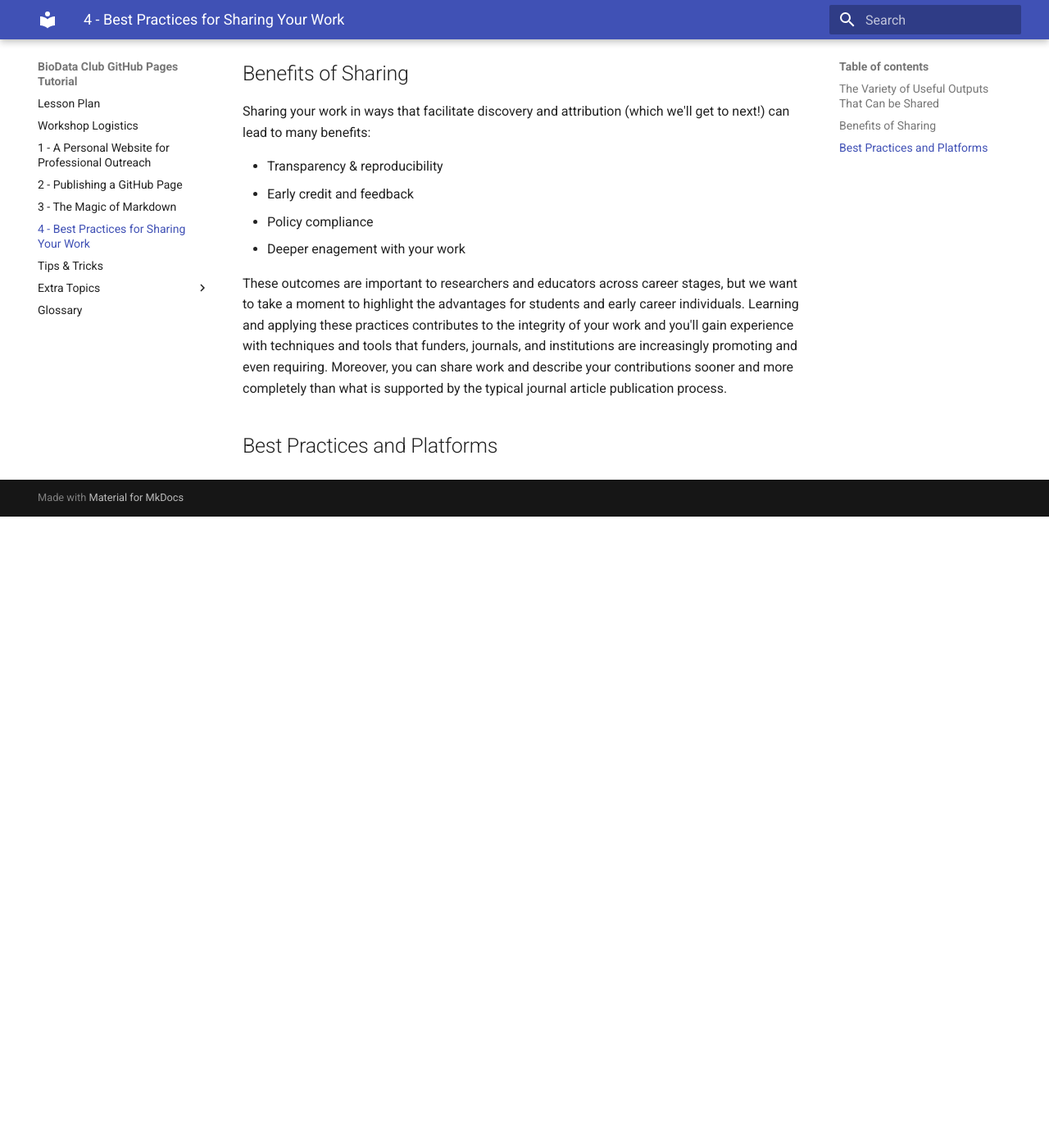
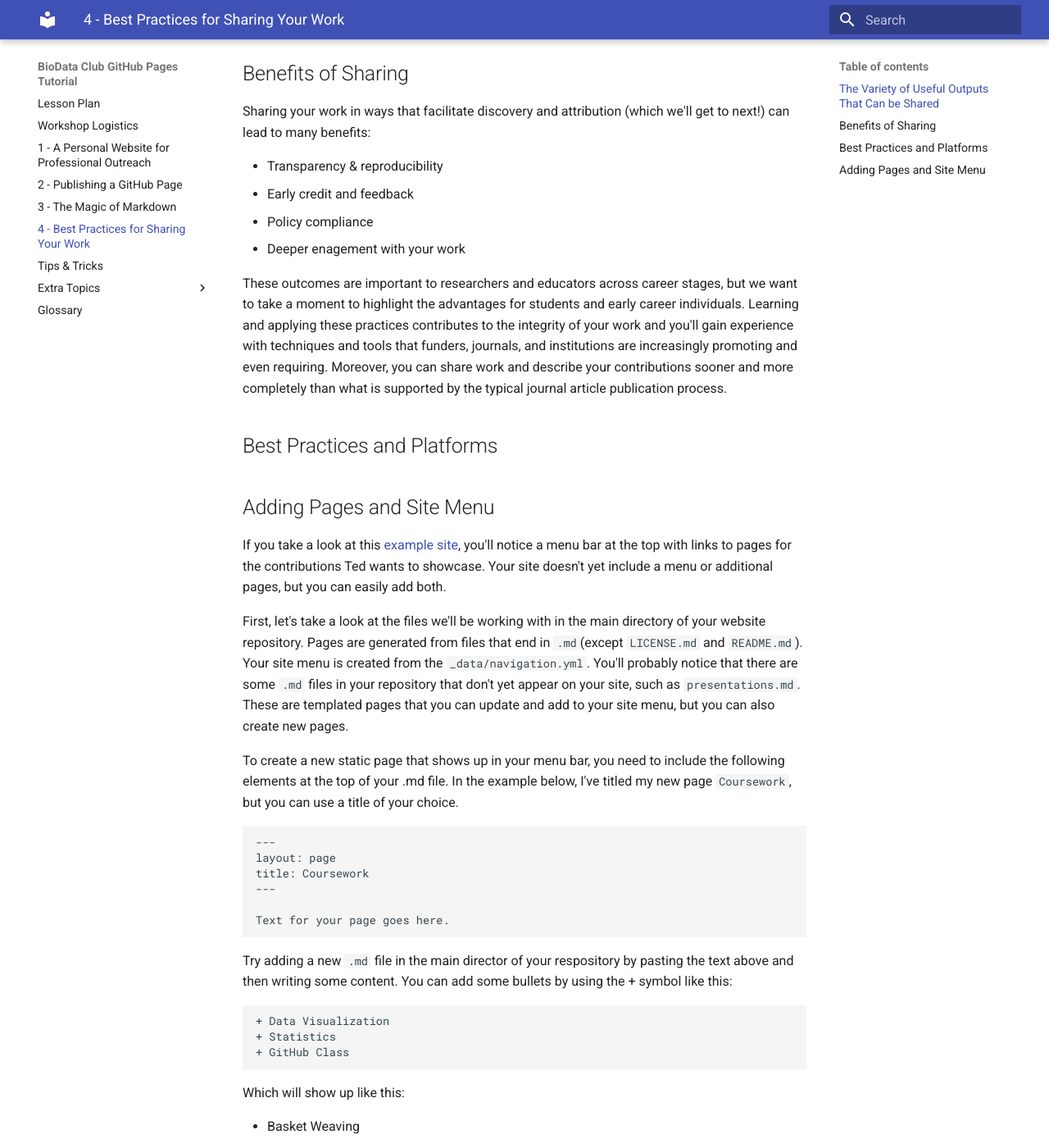
Before and after one commit to BioData-Club/ghpages-rtd, an MkDocs documentation site: the page built from docs/lessons/4.md, in a window 1280 px wide and 1400 px high, scrolled down 1050 px. Shown: the whole window at 82% size. Built offline with MkDocs 1.6.1 and Material for MkDocs 9.7.7, drawn with Linux system fonts in a browser that asks for light colours; old or Windows-style settings are respelled for this version of MkDocs; before the commit the page ends 1680 px from its top, so only the background shows below that; some of the changed text lies outside the part shown.

Commit message:
Update 4.md

````diff
--- a/docs/lessons/4.md
+++ b/docs/lessons/4.md
@@ -16,3 +16,58 @@ Sharing your work in ways that facilitate discovery and attribution (which we'll
 
 These outcomes are important to researchers and educators across career stages, but we want to take a moment to highlight the advantages for students and early career individuals.  Learning and applying these practices contributes to the integrity of your work and you'll gain experience with techniques and tools that funders, journals, and institutions are increasingly promoting and even requiring.  Moreover, you can share work and describe your contributions sooner and more completely than what is supported by the typical journal article publication process.
 ## Best Practices and Platforms
+## Adding Pages and Site Menu
+
+If you take a look at this [example site](https://laderast.github.io/), you'll notice a menu bar at the top with links to pages for the contributions Ted wants to showcase.  Your site doesn't yet include a menu or additional pages, but you can easily add both.
+
+First, let's take a look at the files we'll be working with in the main directory of your website repository.  Pages are generated from files that end in `.md`(except `LICENSE.md` and `README.md`).  Your site menu is created from the `_data/navigation.yml`.  You'll probably notice that there are some `.md` files in your repository that don't yet appear on your site, such as `presentations.md`.  These are templated pages that you can update and add to your site menu, but you can also create new pages.
+
+To create a new static page that shows up in your menu bar, you need to include the following elements at the top of your .md file.  In the example below, I've titled my new page `Coursework`, but you can use a title of your choice.
+
+```
+---
+layout: page
+title: Coursework
+---
+
+Text for your page goes here.
+```
+
+Try adding a new `.md` file in the main director of your respository by pasting the text above and then writing some content. You can add some bullets by using the + symbol like this:
+
+```
++ Data Visualization
++ Statistics
++ GitHub Class
+```
+
+Which will show up like this:
+
++ Basket Weaving
++ Cooking
++ GitHub Class
+
+Then you'll have to edit the `_data/navigation.yml` file to add that menu item. Here's my `navigation.yml` file:
+
+```
+# Site navigation links
+- title: Home
+  url: /
+
+- title: Presentations
+  url: /presentations/
+
+- title: CV
+  url: /cv/
+
+- title: Blog
+  url: /blog/
+
+- title: Workshops
+  url: /workshops/
+```
+Add another `title`/`url` entry for coursework. We named our file `coursework.md`, so the `url` will be `/coursework/`. Make sure that you start out with `-`.
+
+When you're done, commit and load your website again. Confirm that "Coursework" shows up in the menubar. Neat!
+
+If you don't want your blog to show up, you can delete its `title`/`url` entry here.
````
